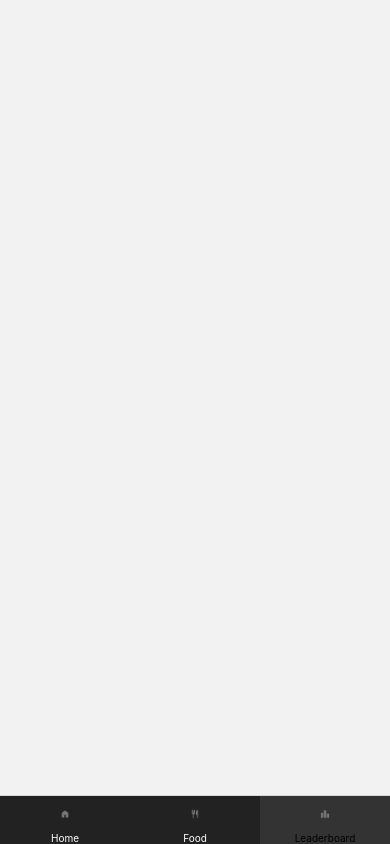
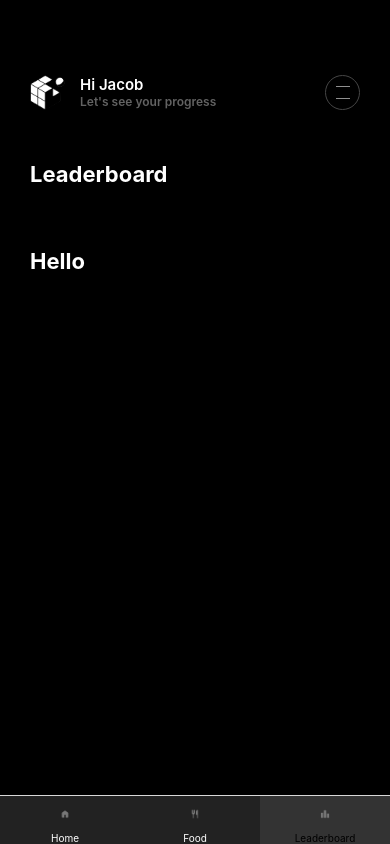
Before and after one commit to bnpm63/smartplate, a React Native app in the folder smartplate/: screen /Leaderboard in a window 390 px wide. Built offline with nearby package versions, Linux system fonts and the light colour scheme.

Commit message:
WIP leaderboard

```diff
--- a/smartplate/leaderboard.tsx
+++ b/smartplate/leaderboard.tsx
@@ -1,14 +1,49 @@
 import React, { useState, useEffect } from 'react';
-import {StyleSheet, View, Text, Pressable, Image, TouchableHighlight, TouchableOpacity } from 'react-native';
+import { StyleSheet, View, Text, Pressable, Image, TouchableHighlight, TouchableOpacity } from 'react-native';
 
 import styles from './styles';
 
 const Leaderboard = () => {
 
 
-    return (
-        <View></View>
-    );
+	return (
+		// Main container
+		<View style={styles.container}>
+			<View style={styles.container_1}>
+
+				{/* hi jacob, let's see your progress container*/}
+				<View style={styles.top_nav}>
+					<View style={styles.user}>
+						<Image source={require('../smartplate/assets/favicon.png')} style={styles.pfp} />
+						<View style={styles.username}>
+							<Text style={{ fontSize: 15, color: 'white', fontWeight: 600 }}>
+								Hi Jacob
+							</Text>
+							<Text style={{ fontSize: 12, color: '#626262', fontWeight: 600 }}>
+								Let's see your progress
+							</Text>
+						</View>
+					</View>
+					<View style={styles.settings}>
+						<View style={styles.settings_lines}></View>
+						<View style={styles.settings_lines}></View>
+					</View>
+				</View>
+
+
+				{/* Leaderboard header*/}
+				<View style={styles.header_container}>
+          <Text style={styles.header}>Leaderboard</Text>
+        </View>
+
+				{/*Leaderboard body*/}
+				<View style={styles.leaderboard_body}>
+					<Text style={styles.header}>Hello</Text>
+				</View>
+
+			</View>
+		</View>
+	);
 }
 
 export default Leaderboard;
--- a/smartplate/styles.tsx
+++ b/smartplate/styles.tsx
@@ -136,6 +136,18 @@ const styles = StyleSheet.create({
    nutrition_icon: {
    },
 
+   header_container: {
+    justifyContent: 'flex-start',
+    flexDirection: 'column',
+    flex: 1,
+  },
+
+  leaderboard_body: {
+    justifyContent: 'flex-start',
+    flexDirection: 'column',
+    flex: 6,
+  }
+
    });
 
    export default styles;
```
